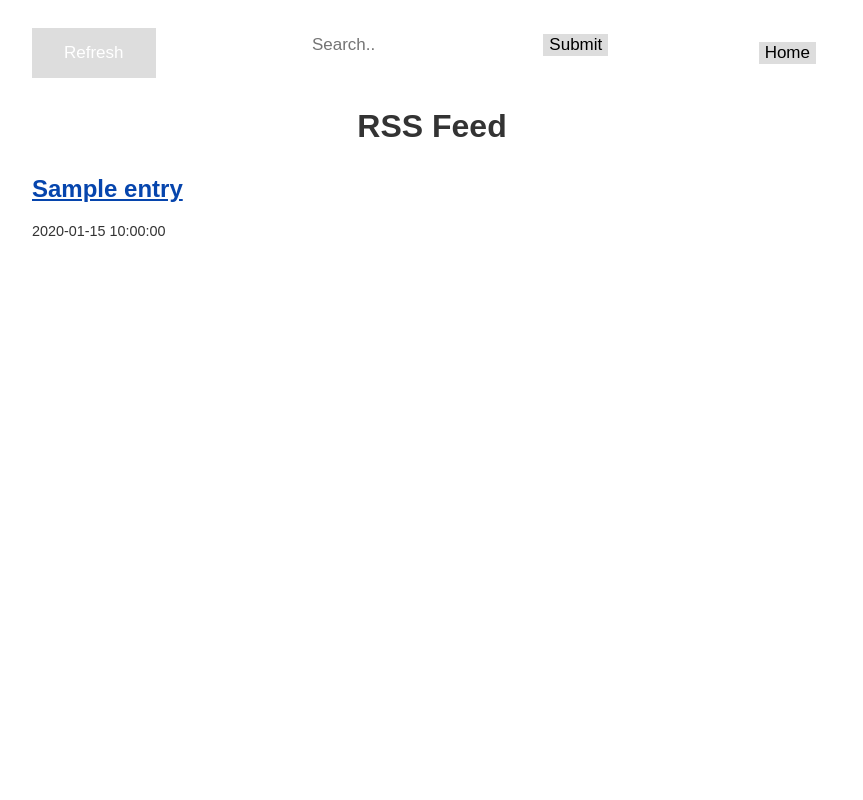
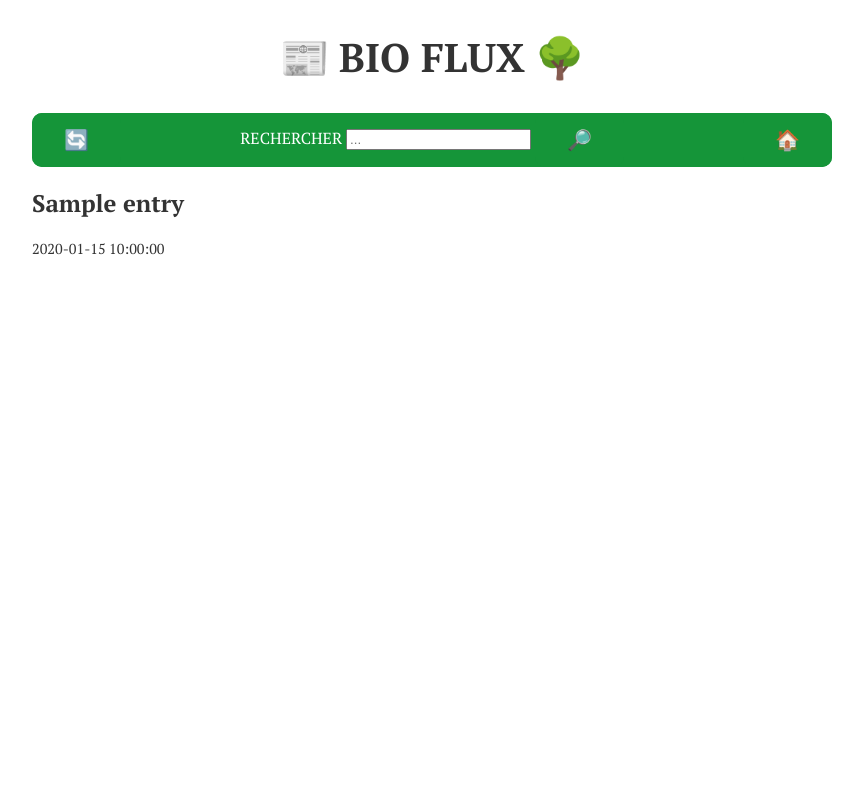
Before and after one commit to LucasWz/RSS_Website, a Flask app: template templates/home.html in a window 1280 px wide. Shown: the whole page, without its empty margins (208-1071 px from the left). Run offline with Flask 2, Linux system fonts and the light colour scheme; the template is opened without the code that fills it: most values are stand-ins (such as "Sample title", 1, 10 or a date in 2020).

Commit message:
Better styling

```diff
--- a/app.py
+++ b/main.py
@@ -1,6 +1,5 @@
 from flask import Flask, request, render_template
 import feedparser
-import time
 from fuzzywuzzy import fuzz
 
 app = Flask(__name__)
--- /dev/null
+++ b/static/css/style.css
@@ -0,0 +1,115 @@
+    @import url('https://fonts.googleapis.com/css2?family=PT+Serif:ital,wght@0,400;0,700;1,400;1,700&display=swap');
+
+    :root {
+        --bio-color: #159539;
+    }
+    html {
+        max-width: 100%;
+    }
+
+    /* styles for the refresh button */
+    .navigation-bar {
+        display: flex;
+        justify-content: space-between;
+        background-color: var(--bio-color);
+        width: auto;
+        position: relative;
+        max-width: 1344px;
+        padding: none;
+        border-radius: 10px;
+    }
+
+    nav-element {
+        vertical-align: middle;
+    }
+
+    button {
+        border-radius: 10px;
+        font-weight: 500;
+        vertical-align: middle;
+        background-color: var(--bio-color);
+        color: white;
+        padding: 15px 32px;
+        text-align: center;
+        text-decoration: none;
+        font-size: 20px;
+        border: none;
+    }
+
+    button:hover {
+        color: red;
+    }
+
+    #search {
+        margin-bottom: 0em;
+    }
+
+    /* styles for the search bar and home button */
+
+    label {
+        text-transform: uppercase;
+        color: white;
+    }
+
+    /* styles for the rest of the page */
+    body {
+        font-family: 'PT Serif', serif;
+        ;
+        color: #333;
+        max-width: 800px;
+        margin: auto;
+    }
+
+    h1 {
+        text-align: center;
+        font-size: 2.5em;
+        margin: 30px 0;
+        text-transform:uppercase;
+    }
+    h1::before {
+        content: "📰 ";
+        font-weight: 300;
+    }
+
+    h1::after {
+        content: " 🌳";
+        font-weight: 300;
+    }
+
+    h1 a {
+        color: #333;
+        text-decoration: none;
+    }
+
+    h1 a:hover {
+        color: var(--bio-color);
+        text-decoration: none;
+    }
+
+    h2 {
+        font-size: 1.5em;
+        margin: 20px 0;
+    }
+
+    h2 a {
+        color: #333;
+        text-decoration: none;
+    }
+
+    h2 a:hover {
+        color: var(--bio-color);
+        text-decoration: none;
+    }
+
+    .article {
+        margin-bottom: 30px;
+    }
+
+    .article p {
+        font-size: 0.9em;
+    }
+
+    hr {
+        border: 0;
+        border-top: 1px solid #ccc;
+    }
--- a/templates/home.html
+++ b/templates/home.html
@@ -1,85 +1,25 @@
 <html>
   <head>
     <title>RSS Feed</title>
-    <style>
-      /* styles for the refresh button */
-      .refresh-button {
-        background-color: #4caf50;
-        border: none;
-        color: white;
-        padding: 15px 32px;
-        text-align: center;
-        text-decoration: none;
-        display: inline-block;
-        font-size: 16px;
-      }
-
-      /* styles for the search bar and home button */
-      .search-container {
-        display: flex;
-        justify-content: space-between;
-        align-items: center;
-        margin: 20px 0;
-      }
-      .search-container input[type=text] {
-        padding: 6px;
-        margin-top: 8px;
-        font-size: 17px;
-        border: none;
-      }
-      .search-container button {
-        margin-top: 8px;
-        margin-right: 16px;
-        background: #ddd;
-        font-size: 17px;
-        border: none;
-        cursor: pointer;
-      }
-      .search-container button:hover {
-        background: #ccc;
-      }
-
-      /* styles for the rest of the page */
-      body {
-        font-family: 'Arial', sans-serif;
-        color: #333;
-        max-width: 800px;
-        margin: auto;
-      }
-      h1 {
-        text-align: center;
-        font-size: 2em;
-        margin: 30px 0;
-      }
-      h2 {
-        font-size: 1.5em;
-        margin: 20px 0;
-      }
-      a {
-        color: #0645ad;
-      }
-      .article {
-        margin-bottom: 30px;
-      }
-      .article p {
-        font-size: 0.9em;
-      }
-      hr {
-        border: 0;
-        border-top: 1px solid #ccc;
-      }
-    </style>
+    <link rel="stylesheet" href="{{ url_for('static', filename='css/style.css')
+      }}">
   </head>
   <body>
-    <div class="search-container">
-      <button class="refresh-button">Refresh</button>
-      <form action="/search">
-        <input type="text" placeholder="Search.." name="search">
-        <button type="submit">Submit</button>
+
+    <h1><a href="/">Bio Flux</a></h1>
+
+    <div class="navigation-bar">
+      <button class="nav-element" id="refresh">🔄</button>
+
+      <form action="/search" class="nav-element" id="search">
+        <label>Rechercher</label>
+        <span>
+          <input type="text" placeholder="..." name="search">
+        </span>
+        <button type="submit" class="search">🔎</button>
       </form>
-      <button onclick="location.href='/'">Home</button>
+      <button class="nav-element" id="home">🏠</button>
     </div>
-    <h1>RSS Feed</h1>
     {% for entry in entries %}
     <div class="article">
       <h2><a href='{{ entry.link }}'>{{ entry.title }}</a></h2>
```
